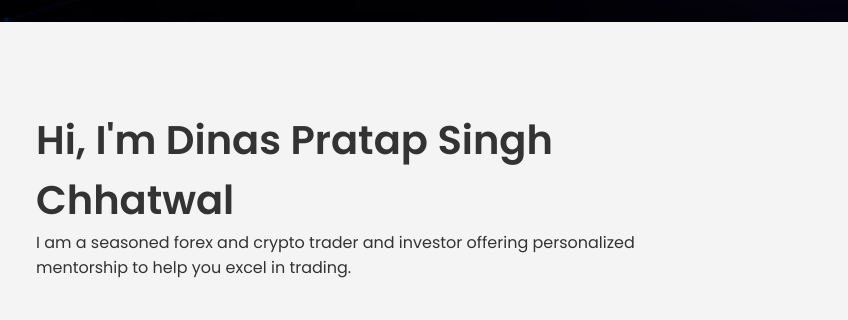
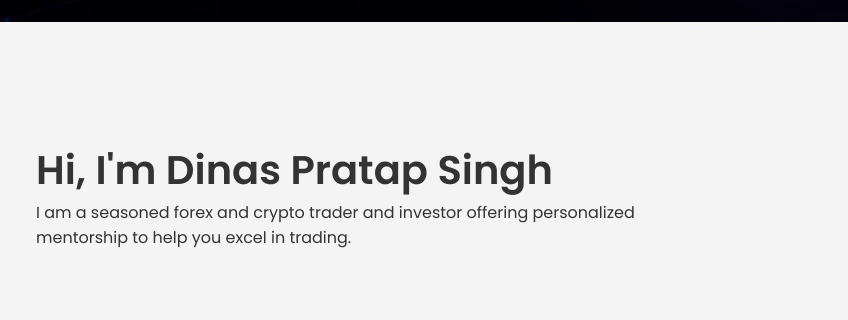
Before and after one commit to RadicalUser/MarketMastery.github.io, a plain HTML site: page index.html in a window 1280 px wide. Shown: the part 778-1098 px from the top of the page, 432-1280 px from the left. Drawn offline with Linux system fonts and the light colour scheme; a script that the page names is missing.

Commit message:
Updated name

```diff
--- a/index.html
+++ b/index.html
@@ -30,7 +30,7 @@
             <div class="profile">
                 <img src="IMG_2015.jpeg" alt="Profile Picture" class="fade-in">
                 <div class="profile-text">
-                    <h2>Hi, I'm Dinas Pratap Singh Chhatwal</h2>
+                    <h2>Hi, I'm Dinas Pratap Singh</h2>
                     <p>I am a seasoned forex and crypto trader and investor offering personalized mentorship to help you excel in trading.</p>
                 </div>
             </div>
```
